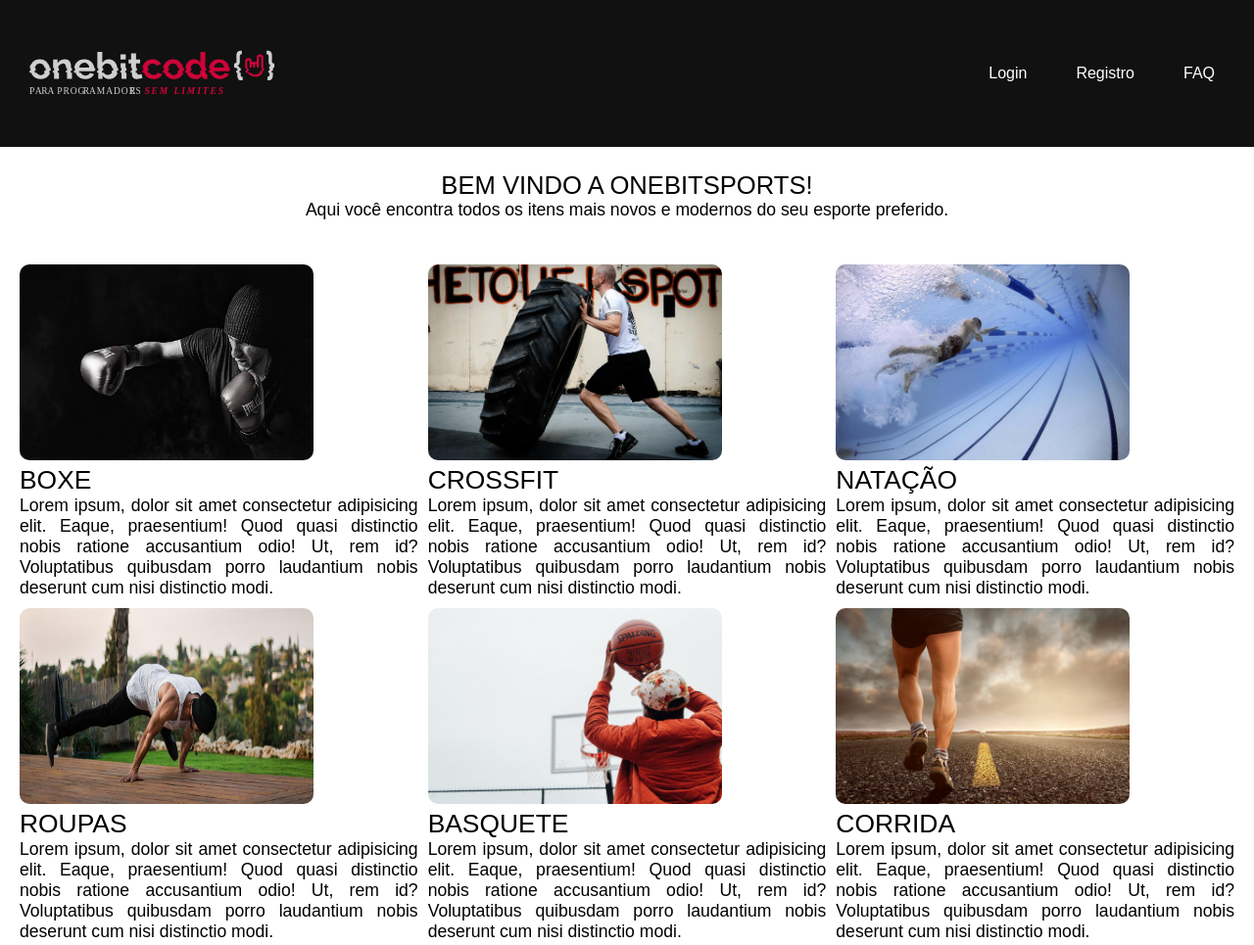
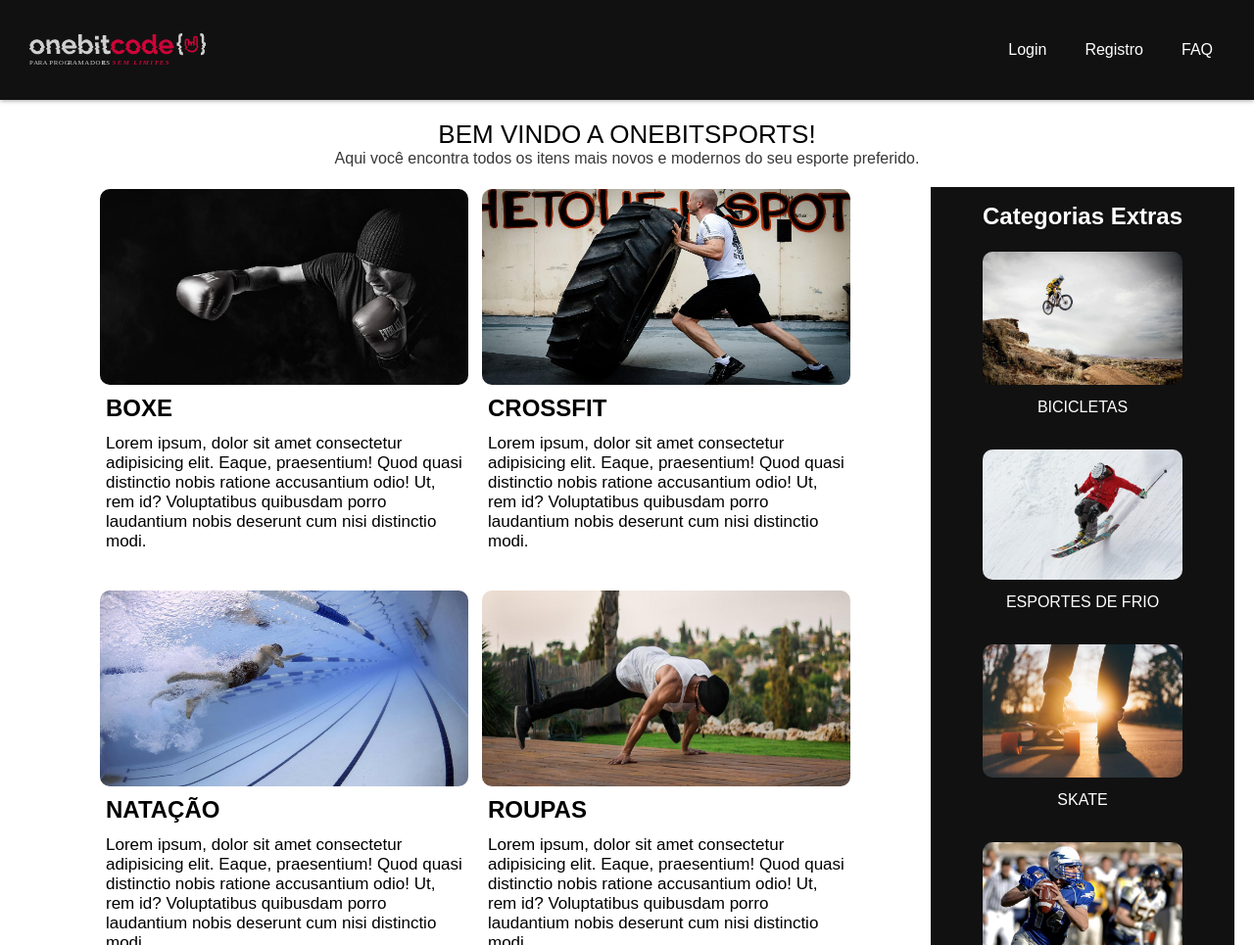
Before and after one commit to camilaserrani/html-css, a plain HTML site: page onebitcode/des-grid&flex/index.html in a window 1280 px wide. Shown: the top 965 px of the page at 98% size. Drawn offline with Linux system fonts and the light colour scheme.

Commit message:
finalização do desafio Grid e Flex

```diff
--- /dev/null
+++ b/onebitcode/des-grid&flex/estilos/media-queries.css
@@ -0,0 +1,35 @@
+@charset "UTF-8";
+
+
+@media (max-width: 726px)
+{
+    .main {
+        grid-template-areas:
+        "maincontent"
+        "sidebarcontent";
+        display: flex;
+        flex-direction: column;
+        align-items: center;
+        gap: 10px;
+    }
+
+    .sidebarcontent {
+        min-width: auto;
+    }
+
+    .rodapeancora {
+        font-size: 18px;
+    }
+}
+
+@media (max-width: 500px)
+{
+    .topo {
+        justify-content: center;
+    }
+
+    .rodape {
+        justify-content: center;
+        gap: 25px;
+    }
+}
--- a/onebitcode/des-grid&flex/estilos/style.css
+++ b/onebitcode/des-grid&flex/estilos/style.css
@@ -14,143 +14,155 @@
 }
 
 .imglogo {
-    width: 250px;
-    margin-left: 30px;
+    width: 180px;
 }
 
 .topo {
+    min-height: 40px;
+    width: 100%;
     background-color: rgb(17, 17, 17);
-    color: white;
+    box-shadow: 0px 0px 5px rgba(0, 0, 0, 0.5);
     display: flex;
     justify-content: space-between;
     align-items: center;
-    width: 100%;
-    height: 150px;
+    flex-wrap: wrap;
+    padding: 30px;
+    gap: 8px 15px;
 }
 
 .menu {
     display: flex;
-    column-gap: 30px;
-    padding: 30px;
+    gap: 15px;
 }
 
 .menu > p {
+    cursor: pointer;
+    font-size: 16px;
     padding: 10px;
-    cursor: pointer;
+    border: 2px solid transparent;
+    color: white;
 }
 
-.menu > p:hover{
-   border-bottom: 2px solid rgb(172, 13, 40);
-   border-radius: 5px;
-}
-
-.titulo {
-    text-align: center;
+.menu > p:hover {
+    border-bottom: 2px solid #FF0043;
+    border-radius: 8px;
+    transition: 0.4s;
 }
 
 .titulo > h1 {
-    font-size: 1.60em;
+    font-size: 26px;
     font-weight: normal;
-    padding-top: 25px;
+    text-align: center;
+    padding-top: 20px;
 }
 
 .titulo > p {
-    font-size: 1.10em;
-    padding-bottom: 25px;
+    text-align: center;
+    color: #383838;
 }
 
-img {
-    width: 300px;
+.main {
+    display: grid;
+    grid-template-columns: 3fr 1fr;
+    grid-template-areas: "maincontent sidebarcontent";
+    padding: 20px;
+    flex: 1 0 auto;
+}
+
+.maincardimg {
+    width: 100%;
     height: 200px;
     border-radius: 10px;
 }
 
-.main{
+.maincontent {
     display: flex;
+    flex-wrap: wrap;
+    justify-content: center;
     gap: 10px;
-    flex: 1 1 400px;
-    padding: 20px;
-    display: grid;
-    grid-template-columns: repeat(3, 1fr);
-
-    grid-template-areas:
-    'item1 item2 item3'
-    'item4 item5 item6'
-    'item7 item8 item9';
+    grid-area: maincontent;
 }
 
 .item {
-    text-align: justify;
-    font-size: 1.1em;
+    width: 380px;
+    height: 400px;
+    border: 2px solid transparent;
+    border-radius: 10px;
+    transition: 0.5s;
+    cursor: pointer;
 }
 
-h2 {
-    font-weight: normal;
+.item:hover {
+    border-color: rgb(17, 17, 17);
 }
 
-.item1 {
-    grid-area: item1;
-    min-width: 300px;
+.item > h2 {
+    padding: 6px;
 }
 
-.item2 {
-    grid-area: item2;
-    min-width: 300px;
+.item > p {
+  padding: 6px;
+  font-size: 17px;
 }
 
-.item3 {
-    grid-area: item3;
-    min-width: 300px;
+.sidebarcardimg {
+    width: 100%;
+    border-radius: 10px;
 }
 
-.item4 {
-    grid-area: item4;
-    min-width: 300px;
+.sidebarcontent {
+    background-color: rgb(17, 17, 17);
+    color: white;
+    padding: 16px;
+    display: flex;
+    flex-direction: column;
+    align-items: center;
+    grid-area: sidebarcontent;
+    gap: 20px;
 }
 
-.item5 {
-    grid-area: item5;
-    min-width: 300px;
+.sidebarcard {
+    width: 75%;
+    border: 2px solid transparent;
+    border-radius: 10px;
+    transition: 0.5s;
+    cursor: pointer;
 }
 
-.item6 {
-    grid-area: item6;
-    min-width: 300px;
+.sidebarcard:hover {
+    border-color: white;
 }
 
-.item7 {
-    grid-area: item7;
-    min-width: 300px;
+.sidebarcontent > h2 {
+    text-align: center;
 }
 
-.item8 {
-    grid-area: item8;
-    min-width: 300px;
-}
-
-.item9 {
-    grid-area: item9;
-    min-width: 300px;
+.sidebarcard > p {
+    text-align: center;
+    padding: 10px;
 }
 
 .rodape {
-    background-color: rgb(17, 17, 17);
-    color: white;
+    width: 100%;
+    min-height: 40px;
+    background-color: #171717;
+    box-shadow: 0px 0px 5px rgba(0, 0, 0, 0.5);
     display: flex;
+    flex-wrap: wrap;
+    align-items: center;
     justify-content: space-between;
-    align-items: center;
-    flex-basis: 100%;
-    min-height: 150px;
+    padding: 30px;
+    gap: 15px;
 }
 
-a {
+.rodapeancora {
     text-decoration: none;
-    margin-right: 30px;
-    padding-bottom: 10px;
     color: white;
+    border: 2px solid transparent;
+    border-radius: 8px;
+    transition: 0.4s;
 }
 
-a:hover{
-    border-bottom: 2px solid rgb(172, 13, 40);
-    border-radius: 5px;
- }
+.rodapeancora:hover {
+    border-bottom: 2px solid #FF0043;
+}
--- a/onebitcode/des-grid&flex/index.html
+++ b/onebitcode/des-grid&flex/index.html
@@ -6,6 +6,7 @@
     <meta name="viewport" content="width=device-width, initial-scale=1.0">
     <title>Projeto Flexbox&Grid</title>
     <link rel="stylesheet" href="estilos/style.css">
+    <link rel="stylesheet" href="estilos/media-queries.css">
 </head>
 <body>
 <div class="container">
@@ -18,99 +19,101 @@
         </div>
     </header>
 
-    <article id="ancora">
-        <div class="titulo">
+
+        <div id="ancora" class="titulo">
             <h1>BEM VINDO A ONEBITSPORTS!</h1>
             <p>Aqui você encontra todos os itens mais novos e modernos do seu esporte preferido.</p>
         </div>
+
         <div class="main">
 
+            <div class="maincontent">
                 <div class="item item1">
-                <img src="imagens/boxe.jpg" alt="imagem box">
+                <img class="maincardimg" src="imagens/boxe.jpg" alt="imagem box">
                 <h2>BOXE</h2>
                 <p>Lorem ipsum, dolor sit amet consectetur adipisicing elit. Eaque, praesentium! Quod quasi distinctio nobis ratione accusantium odio! Ut, rem id? Voluptatibus quibusdam porro laudantium nobis deserunt cum nisi distinctio modi.
                 </p>
                 </div>
                 <div class="item item2">
-                <img src="imagens/crossfit.jpg" alt="imagem crossfit">
+                <img class="maincardimg" src="imagens/crossfit.jpg" alt="imagem crossfit">
                 <h2>CROSSFIT</h2>
                 <p>Lorem ipsum, dolor sit amet consectetur adipisicing elit. Eaque, praesentium! Quod quasi distinctio nobis ratione accusantium odio! Ut, rem id? Voluptatibus quibusdam porro laudantium nobis deserunt cum nisi distinctio modi.
                 </p>
                 </div>
                 <div class="item item3">
-                <img src="imagens/natacao.jpg" alt="imagem natação">
+                <img class="maincardimg" src="imagens/natacao.jpg" alt="imagem natação">
                 <h2>NATAÇÃO</h2>
                 <p>Lorem ipsum, dolor sit amet consectetur adipisicing elit. Eaque, praesentium! Quod quasi distinctio nobis ratione accusantium odio! Ut, rem id? Voluptatibus quibusdam porro laudantium nobis deserunt cum nisi distinctio modi.
                 </p>
                 </div>
                 <div class="item item4">
-                <img src="imagens/roupas.jpg" alt="imagem roupas">
+                <img class="maincardimg" src="imagens/roupas.jpg" alt="imagem roupas">
                 <h2>ROUPAS</h2>
                 <p>Lorem ipsum, dolor sit amet consectetur adipisicing elit. Eaque, praesentium! Quod quasi distinctio nobis ratione accusantium odio! Ut, rem id? Voluptatibus quibusdam porro laudantium nobis deserunt cum nisi distinctio modi.
                 </p>
                 </div>
                 <div class="item item5">
-                <img src="imagens/basquete.jpg" alt="imagem basquete">
+                <img class="maincardimg" src="imagens/basquete.jpg" alt="imagem basquete">
                 <h2>BASQUETE</h2>
                 <p>Lorem ipsum, dolor sit amet consectetur adipisicing elit. Eaque, praesentium! Quod quasi distinctio nobis ratione accusantium odio! Ut, rem id? Voluptatibus quibusdam porro laudantium nobis deserunt cum nisi distinctio modi.
                 </p>
                 </div>
                 <div class="item item6">
-                <img src="imagens/corrida.jpg" alt="imagem corrida">
+                <img class="maincardimg" src="imagens/corrida.jpg" alt="imagem corrida">
                 <h2>CORRIDA</h2>
                 <p>Lorem ipsum, dolor sit amet consectetur adipisicing elit. Eaque, praesentium! Quod quasi distinctio nobis ratione accusantium odio! Ut, rem id? Voluptatibus quibusdam porro laudantium nobis deserunt cum nisi distinctio modi.
                 </p>
                 </div>
                 <div class="item item7">
-                <img src="imagens/surf.jpg" alt="imagem surf">
+                <img class="maincardimg" src="imagens/surf.jpg" alt="imagem surf">
                 <h2>SURF</h2>
                 <p>Lorem ipsum, dolor sit amet consectetur adipisicing elit. Eaque, praesentium! Quod quasi distinctio nobis ratione accusantium odio! Ut, rem id? Voluptatibus quibusdam porro laudantium nobis deserunt cum nisi distinctio modi.
                 </p>
                 </div>
                 <div class="item item8">
-                <img src="imagens/trilha.jpg" alt="imagem trilha">
+                <img class="maincardimg" src="imagens/trilha.jpg" alt="imagem trilha">
                 <h2>TRILHA</h2>
                 <p>Lorem ipsum, dolor sit amet consectetur adipisicing elit. Eaque, praesentium! Quod quasi distinctio nobis ratione accusantium odio! Ut, rem id? Voluptatibus quibusdam porro laudantium nobis deserunt cum nisi distinctio modi.
                 </p>
                 </div>
                 <div class="item item9">
-                <img src="imagens/tenis.jpg" alt="imagem tênis">
+                <img class="maincardimg" src="imagens/tenis.jpg" alt="imagem tênis">
                 <h2>TÊNIS</h2>
                 <p>Lorem ipsum, dolor sit amet consectetur adipisicing elit. Eaque, praesentium! Quod quasi distinctio nobis ratione accusantium odio! Ut, rem id? Voluptatibus quibusdam porro laudantium nobis deserunt cum nisi distinctio modi.
                 </p>
                 </div>
             </div>
 
-    </article>
-    <aside>
+            <div class="sidebarcontent">
                 <h2>Categorias Extras</h2>
 
-        <div>
-            <img src="imagens/bicicletas.jpg" alt="imagem bicicletas">
+                <div class="sidebarcard">
+                    <img class="sidebarcardimg" src="imagens/bicicletas.jpg" alt="imagem bicicletas">
                     <p>BICICLETAS</p>
                 </div>
-        <div>
-            <img src="imagens/esportesNaNeve.jpg" alt="imagem snowboard">
+                <div class="sidebarcard" >
+                    <img class="sidebarcardimg" src="imagens/esportesNaNeve.jpg" alt="imagem snowboard">
                     <p>ESPORTES DE FRIO</p>
                 </div>
-        <div>
-            <img src="imagens/skate.jpg" alt="imagem skate">
+                <div class="sidebarcard" >
+                    <img class="sidebarcardimg" src="imagens/skate.jpg" alt="imagem skate">
                     <p>SKATE</p>
                 </div>
-        <div>
-            <img src="imagens/futebolAmericano.jpg" alt="imagem futebol americano">
+                <div class="sidebarcard" >
+                    <img class="sidebarcardimg" src="imagens/futebolAmericano.jpg" alt="imagem futebol americano">
                     <p>FUTEBOL AMERICANO</p>
                 </div>
-        <div>
-            <img src="imagens/yoga.jpg" alt="imagem yoga">
+                <div class="sidebarcard" >
+                    <img class="sidebarcardimg" src="imagens/yoga.jpg" alt="imagem yoga">
                     <p>YOGA</p>
                 </div>
-    </aside>
+            </div>
+        </div>
+
     <footer class="rodape">
         <img class="imglogo" src="imagens/logo-onebitcode.svg" alt="logo-onebitcode">
 
-            <a href="#ancora" target="_self">VOLTAR PARA O TOPO</a>
-
+            <a href="#ancora" class="rodapeancora" target="_self">VOLTAR PARA O INÍCIO</a>
     </footer>
 </div>
 </body>
```
Lines whose indentation alone changed are shown as unchanged.
